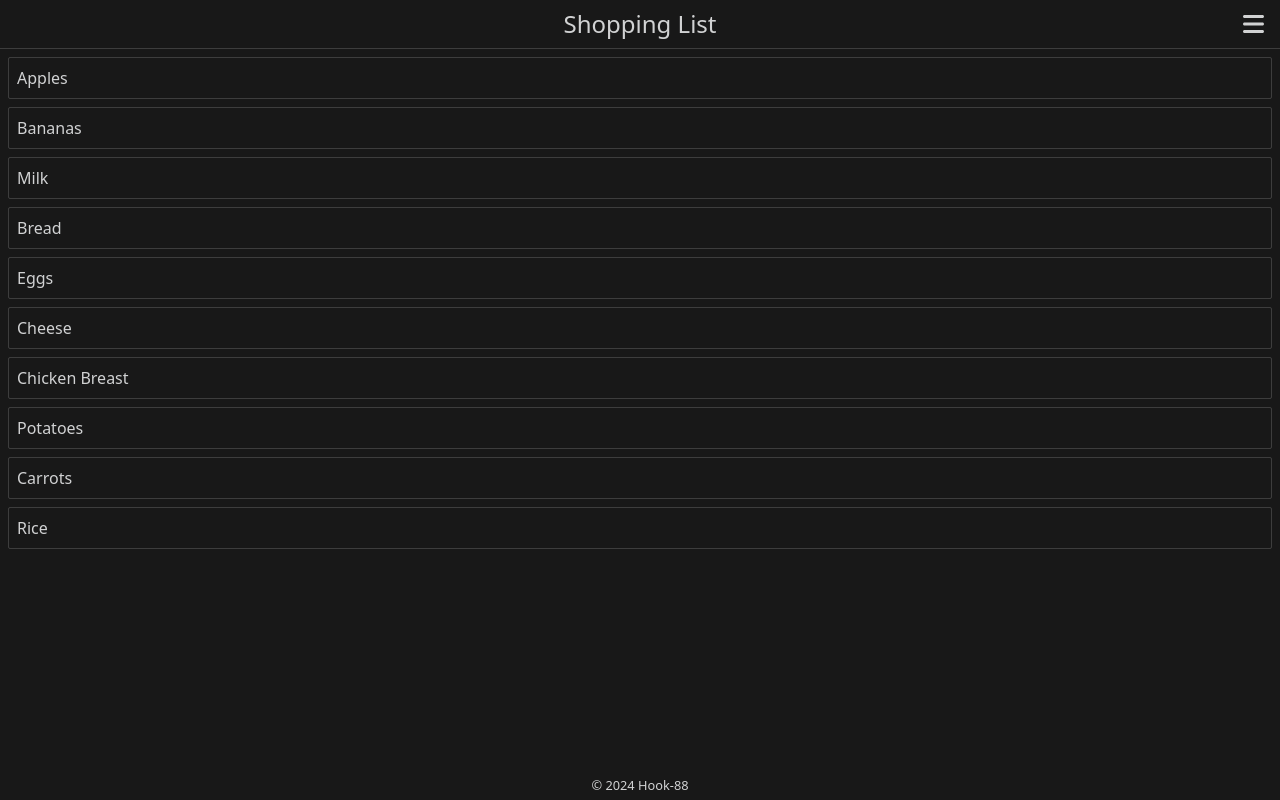
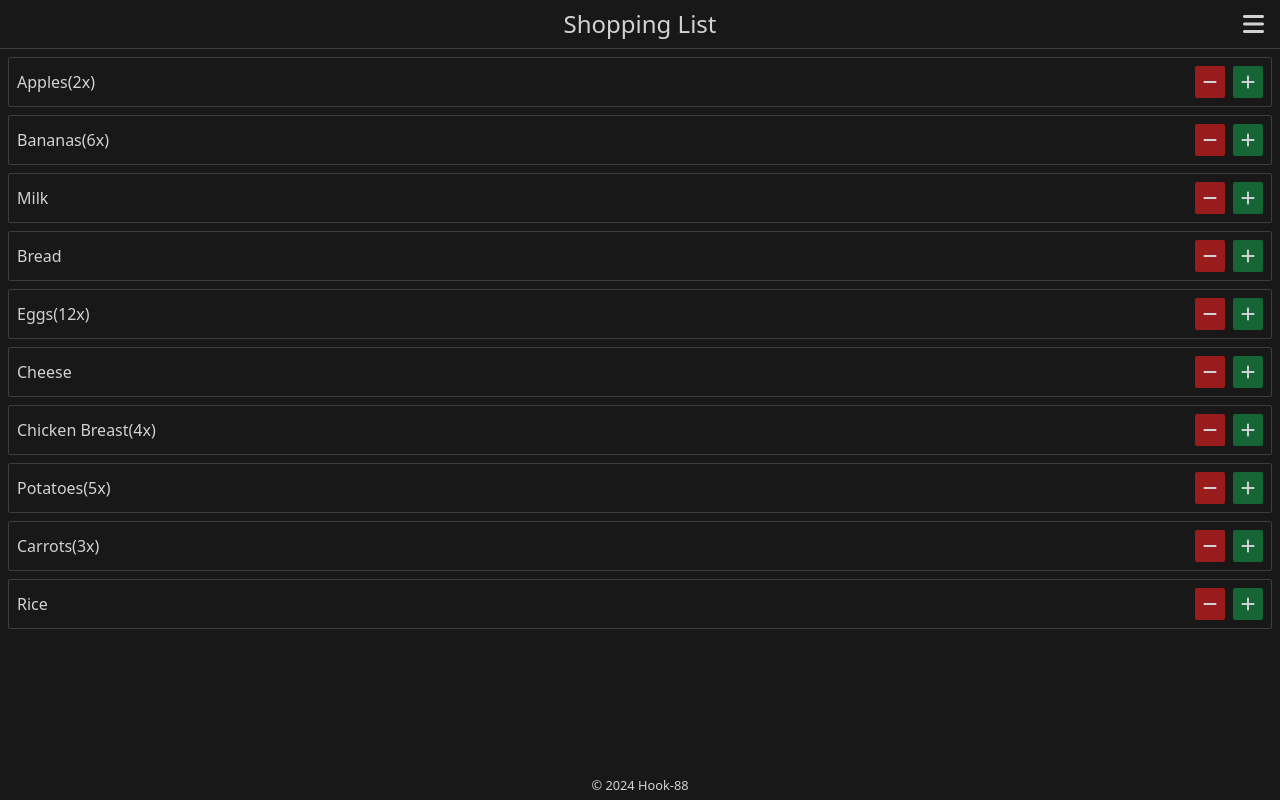
Before and after one commit to Hook-88/shopping-list, a Vue app: page / in a window 1280 px wide. Built offline with nearby package versions, Linux system fonts and the light colour scheme; the HTML template or start-up script is replaced by a standard one.

Commit message:
add logic to conditionally display quantity

```diff
--- a/src/components/Lists/ShoppingList/ShoppingItem.vue
+++ b/src/components/Lists/ShoppingList/ShoppingItem.vue
@@ -1,4 +1,7 @@
 <script setup lang="ts">
+import { faMinus, faPlus } from '@fortawesome/free-solid-svg-icons'
+import { FontAwesomeIcon } from '@fortawesome/vue-fontawesome'
+
 interface Item {
   name: string
   id: string
@@ -14,5 +17,16 @@ defineProps<Props>()
 </script>
 
 <template>
-  <li class="border border-[#d1d2d3]/20 p-2 rounded-sm">{{ item.name }}</li>
+  <li class="border border-[#d1d2d3]/20 p-2 rounded-sm flex items-center">
+    <h3>{{ item.name }}</h3>
+    <span v-if="item.quantity > 1">({{ item.quantity }}x)</span>
+    <div class="flex gap-2 ml-auto">
+      <button class="px-2 py-1 rounded-sm bg-red-800">
+        <FontAwesomeIcon :icon="faMinus" />
+      </button>
+      <button class="px-2 py-1 rounded-sm bg-green-800">
+        <FontAwesomeIcon :icon="faPlus" />
+      </button>
+    </div>
+  </li>
 </template>
```
